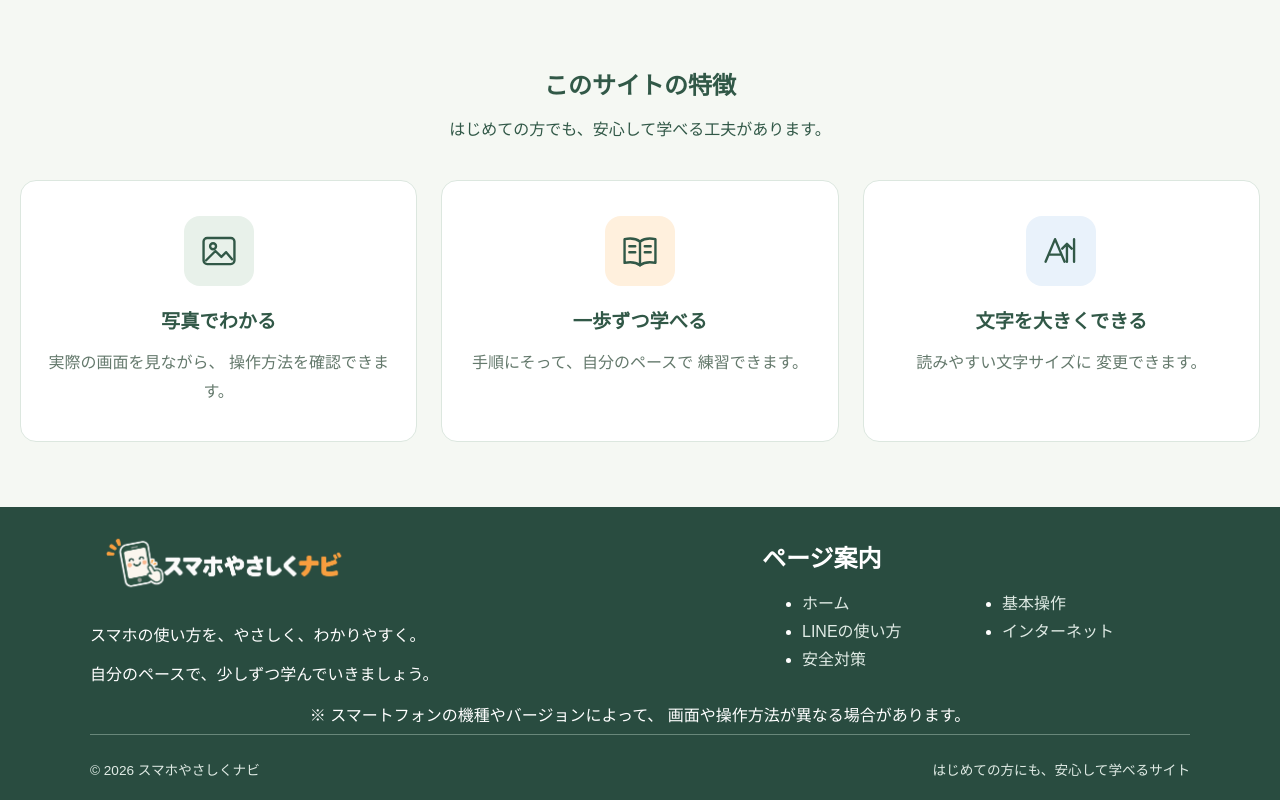
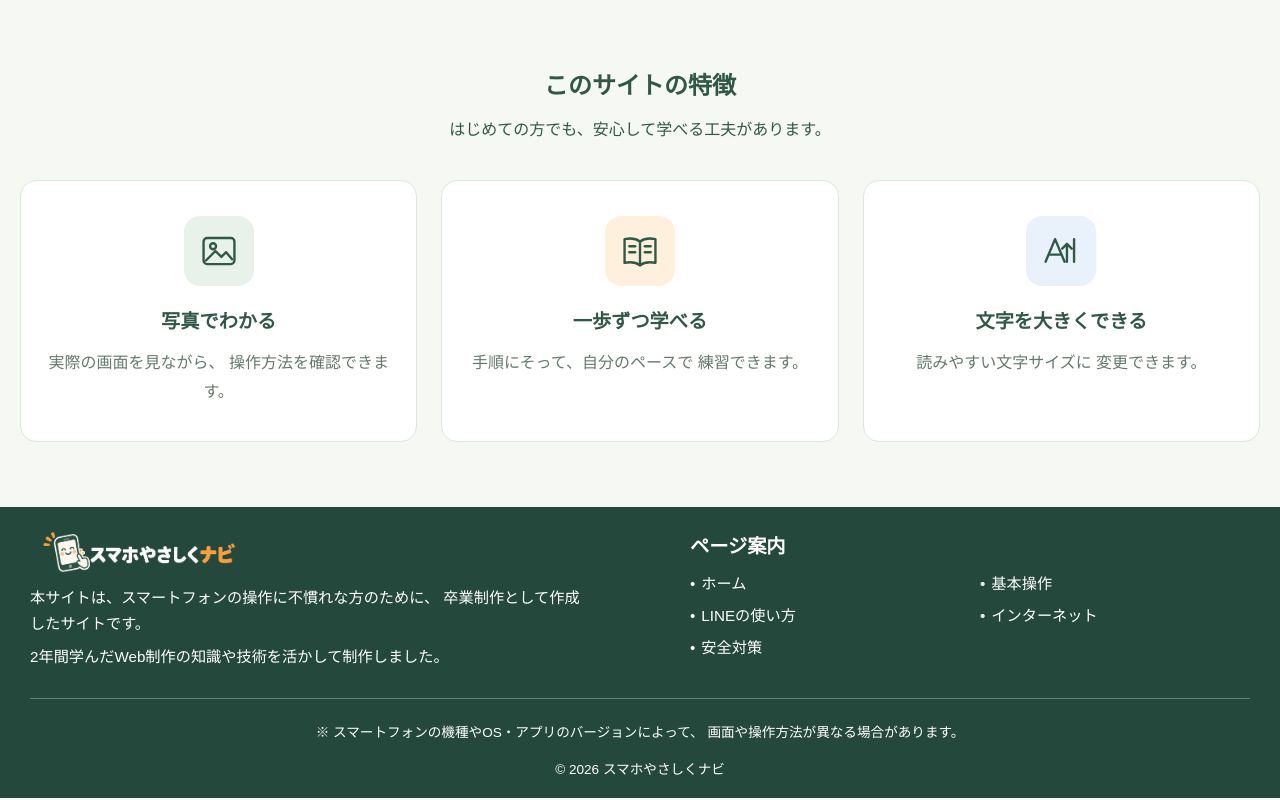
Before and after one commit to WOOYT-CT/smartphone-navi, a plain HTML site: page index.html in a window 1280 px wide. Shown: the part 1310-2110 px from the top of the page. Drawn offline with Linux system fonts and the light colour scheme.

Commit message:
フッターのデザイン調整と卒業制作の紹介文を追加

```diff
--- a/index.html
+++ b/index.html
@@ -216,6 +216,7 @@
     </main>
 
 
+<!-- フッター -->
 <footer class="site-footer">
     <div class="footer-container">
 
@@ -223,12 +224,19 @@
 
             <!-- サイト紹介 -->
             <div class="footer-about">
-                <!-- フッターのロゴ -->
                 <img src="images/logo.png"
                      alt="スマホやさしくナビ"
                      class="footer-logo">
-                <p>スマホの使い方を、やさしく、わかりやすく。</p>
-                <p>自分のペースで、少しずつ学んでいきましょう。</p>
+
+                <div class="footer-project">
+                    <p>
+                        本サイトは、スマートフォンの操作に不慣れな方のために、
+                        卒業制作として作成したサイトです。
+                    </p>
+                    <p>
+                        2年間学んだWeb制作の知識や技術を活かして制作しました。
+                    </p>
+                </div>
             </div>
 
             <!-- ページ案内 -->
@@ -245,16 +253,16 @@
 
         </div>
 
-        <!-- ご利用にあたっての注意事項 -->
+        <!-- 注意事項・コピーライト -->
+        <div class="footer-bottom">
             <p class="footer-note">
-            ※ スマートフォンの機種やバージョンによって、
+                ※ スマートフォンの機種やOS・アプリのバージョンによって、
                 画面や操作方法が異なる場合があります。
             </p>
 
-        <!-- コピーライト -->
-        <div class="footer-bottom">
-            <p>© 2026 スマホやさしくナビ</p>
-            <p>はじめての方にも、安心して学べるサイト</p>
+            <p class="footer-copyright">
+                © 2026 スマホやさしくナビ
+            </p>
         </div>
 
     </div>
--- a/style.css
+++ b/style.css
@@ -127,13 +127,6 @@ header {
 }
 
 
-/* footer */
-footer {
-    background-color: #315847;
-    color: white;
-    text-align: center;
-    padding: 20px;
-}
 
 /* 見出しと本文サイズ */
 h1 {
@@ -1127,117 +1120,188 @@ p,nav a,.font-controls span {
     .feature-card { padding: 28px 20px; }
 }
 
-
-/* =========================
+/* ========================================
    フッター
-========================= */
+======================================== */
 
 .site-footer {
-    background-color: #294c40;
+    background-color: #25483d;
     color: #ffffff;
-    padding: 12px 20px 8px;
+    padding: 24px 30px 20px;
+    text-align: left;
 }
 
+/* フッター全体 */
 .footer-container {
-    max-width: 1100px;
+    max-width: 1400px;
     margin: 0 auto;
 }
 
-/* フッター上部：サイト紹介とページ案内 */
+/* 左右2カラムの配置 */
 .footer-main {
     display: grid;
-    grid-template-columns: 1.5fr 1fr;
-    gap: 30px;
-    margin-bottom: 6px;
+    grid-template-columns: repeat(2, minmax(0, 1fr));
+    align-items: start;
+    gap: 100px;
+    padding-bottom: 28px;
+}
+
+/* サイト紹介 */
+.footer-about {
+    min-width: 0;
+}
+
+/* ロゴ */
+.footer-logo {
+    display: block;
+    width: 220px;
+    max-width: 100%;
+    height: auto;
+    margin: -15px 0 -5px;
+}
+
+/* 卒業制作の紹介 */
+.footer-project {
+    width: 100%;
+    max-width: 560px;
+    text-align: left;
+}
+
+.footer-project p {
+    font-size: 0.95rem;
+    line-height: 1.7;
+    font-weight: normal;
+    margin: 0;
+    text-wrap: pretty;
+}
+
+/* 段落の間隔 */
+.footer-project p + p {
+    margin-top: 8px;
+}
+
+/* ページ案内 */
+.footer-nav {
+    min-width: 0;
+    text-align: left;
 }
 
 .footer-nav h2 {
-    margin-bottom: 5px;
+    font-size: 1.2rem;
+    margin: 0 0 12px;
+    color: #ffffff;
 }
 
-.footer-about p {
-    line-height: 1.4;
-    margin-bottom: 2px;
-}
-
-/* ページ案内を2列に配置する */
+/* ナビゲーションの配置 */
 .footer-nav ul {
     display: grid;
     grid-template-columns: repeat(2, minmax(0, 1fr));
-    column-gap: 12px;
-    row-gap: 4px;
+    gap: 6px 20px;
+    list-style-position: inside;
+    list-style-type: disc;
+    margin: 0;
+    padding: 0;
 }
 
-/* リンク間の余白を調整する */
 .footer-nav li {
-    margin-bottom: 0;
+    font-size: 0.95rem;
+    line-height: 1.7;
+    list-style: none;
+}
+
+/* ナビゲーションのマーク */
+.footer-nav li::before {
+    content: "•";
+    margin-right: 6px;
 }
 
 .footer-nav a {
-    color: #e0ebe5;
+    color: #ffffff;
     text-decoration: none;
-    transition: color 0.2s ease;
+    font-size: 0.95rem;
 }
 
 .footer-nav a:hover {
-    color: #f4b66a;
     text-decoration: underline;
 }
 
+/* キーボード操作時 */
 .footer-nav a:focus-visible {
-    outline: 2px solid #f4b66a;
+    outline: 2px solid #f39a3c;
     outline-offset: 4px;
 }
 
-/* ご利用にあたっての注意事項 */
-.footer-note {
-    margin-bottom: 6px;
-    line-height: 1.5;
+/* フッター下部 */
+.footer-bottom {
+    display: flex;
+    flex-direction: column;
+    align-items: center;
+    gap: 14px;
+    border-top: 1px solid rgba(255, 255, 255, 0.3);
+    padding-top: 22px;
+    text-align: center;
 }
 
-/* フッター下部：コピーライト */
-.footer-bottom {
-    border-top: 1px solid #68877a;
-    padding-top: 10px;
-    display: flex;
-    justify-content: space-between;
-    align-items: center;
-    gap: 15px;
-    flex-wrap: wrap;
+/* 注意事項 */
+.footer-bottom .footer-note {
+    font-size: 0.85rem;
+    line-height: 1.7;
+    font-weight: normal;
+    margin: 0;
+    padding: 0;
+    border: none;
 }
 
-.footer-bottom p {
-    color: #e0ebe5;
+/* コピーライト */
+.footer-copyright {
     font-size: 0.85rem;
+    font-weight: normal;
+    margin: 0;
 }
 
-/* スマートフォン表示への対応 */
-@media (max-width: 700px) {
+
+/* ========================================
+   フッター・スマートフォン表示
+======================================== */
+
+@media screen and (max-width: 768px) {
+
+    .site-footer {
+        padding: 20px 20px 18px;
+    }
+
     .footer-main {
         grid-template-columns: 1fr;
-        gap: 30px;
+        gap: 24px;
+        padding-bottom: 20px;
+    }
+
+    .footer-logo {
+        width: 200px;
+    }
+
+    .footer-nav h2 {
+        margin-bottom: 10px;
+    }
+
+    .footer-nav ul {
+        gap: 6px 12px;
     }
 
     .footer-bottom {
-        flex-direction: column;
-        gap: 8px;
+        padding-top: 16px;
+        gap: 12px;
     }
 }
 
-/* フッター内の文字を左揃えにする */
-.footer-about,
-.footer-nav {
-    text-align: left;
+/* 画面幅が狭い場合 */
+@media screen and (max-width: 380px) {
+
+    .footer-nav ul {
+        grid-template-columns: 1fr;
+    }
 }
 
-/* フッターのロゴ */
-.footer-logo {
-    display: block;
-    width: 270px;
-    max-width: 100%;
-    height: auto;
-    margin-bottom: 8px;
-}
 /* =========================
    ページトップへ戻るボタン
 ========================= */
```
Also changed, not shown: basic.html (+16 -9 lines), internet.html (+16 -9 lines), line.html (+16 -9 lines), safety.html (+16 -9 lines). Lines whose indentation alone changed are shown as unchanged.
